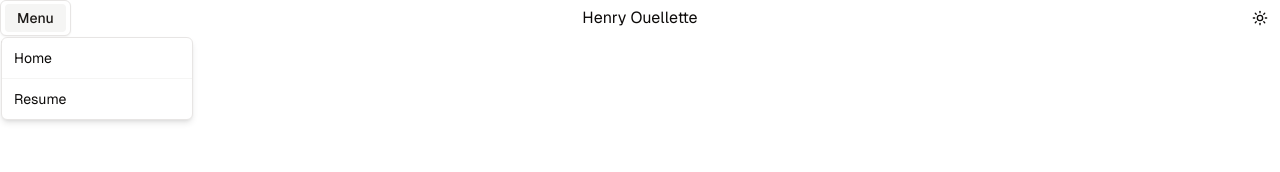
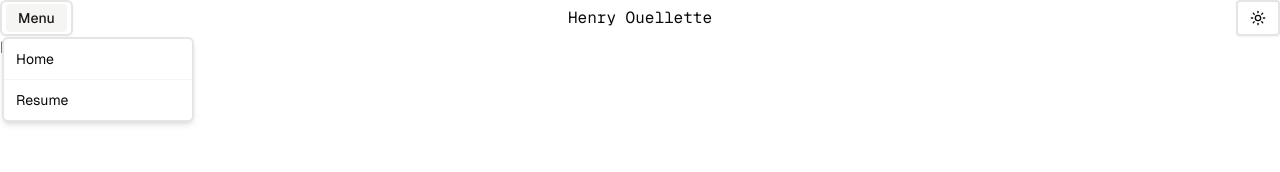
Before and after one commit to hxvry-dev/site, a Next.js app: page / in a window 1280 px wide. Both pictures are taken after a click on the button "Menu". Shown: the top 172 px of the page. Built offline with nearby package versions, Linux system fonts and the light colour scheme.

Commit message:
Hopefully last navbar tweaks

```diff
--- a/components/custom/Navbar/navbar.tsx
+++ b/components/custom/Navbar/navbar.tsx
@@ -15,19 +15,19 @@
 		<div className="grid grid-cols-5 gap-0">
 			<Menubar className="w-fit">
 				<MenubarMenu>
-					<MenubarTrigger className="menubar-trigger">Menu</MenubarTrigger>
-					<MenubarContent sideOffset={5} className="menubar-content">
-						<MenubarItem className="menubar-item" asChild>
+					<MenubarTrigger>Menu</MenubarTrigger>
+					<MenubarContent sideOffset={5}>
+						<MenubarItem asChild>
 							<Link href="/">Home</Link>
 						</MenubarItem>
 						<MenubarSeparator />
-						<MenubarItem className="menubar-item" asChild>
+						<MenubarItem asChild>
 							<Link href="/resume">Resume</Link>
 						</MenubarItem>
 					</MenubarContent>
 				</MenubarMenu>
 			</Menubar>
-			<p className="place-self-center col-span-3">Henry Ouellette</p>
+			<h1 className="place-self-center col-span-3">Henry Ouellette</h1>
 			<UISwitch />
 		</div>
 	);
--- a/components/custom/UISwitch/ui-switch.tsx
+++ b/components/custom/UISwitch/ui-switch.tsx
@@ -17,7 +17,7 @@
 			variant="ghost"
 			size="navButton"
 			radius="sm"
-			className="w-fit justify-self-end"
+			className="w-fit justify-self-end border-2 focus:bg-accent focus:text-accent-foreground shadow-sm"
 			onClick={() => toggleTheme(theme)}
 		>
 			<Sun className="h-[1.2rem] w-[1.2rem] rotate-0 scale-100 transition-all dark:-rotate-90 dark:scale-0" />
--- a/components/ui/menubar.tsx
+++ b/components/ui/menubar.tsx
@@ -22,7 +22,7 @@
 >(({ className, ...props }, ref) => (
 	<MenubarPrimitive.Root
 		ref={ref}
-		className={cn('flex h-9 items-center space-x-1 rounded-md border bg-background p-1 shadow-sm', className)}
+		className={cn('flex h-9 items-center space-x-1 rounded-md border-2 bg-background p-1 shadow-sm', className)}
 		{...props}
 	/>
 ));
@@ -71,7 +71,7 @@
 	<MenubarPrimitive.SubContent
 		ref={ref}
 		className={cn(
-			'z-50 min-w-[8rem] overflow-hidden rounded-md border bg-popover p-1 text-popover-foreground shadow-lg data-[state=open]:animate-in data-[state=closed]:animate-out data-[state=closed]:fade-out-0 data-[state=open]:fade-in-0 data-[state=closed]:zoom-out-95 data-[state=open]:zoom-in-95 data-[side=bottom]:slide-in-from-top-2 data-[side=left]:slide-in-from-right-2 data-[side=right]:slide-in-from-left-2 data-[side=top]:slide-in-from-bottom-2',
+			'z-50 min-w-[8rem] overflow-hidden rounded-md border-2 bg-popover p-1 text-popover-foreground shadow-lg data-[state=open]:animate-in data-[state=closed]:animate-out data-[state=closed]:fade-out-0 data-[state=open]:fade-in-0 data-[state=closed]:zoom-out-95 data-[state=open]:zoom-in-95 data-[side=bottom]:slide-in-from-top-2 data-[side=left]:slide-in-from-right-2 data-[side=right]:slide-in-from-left-2 data-[side=top]:slide-in-from-bottom-2',
 			className,
 		)}
 		{...props}
@@ -90,7 +90,7 @@
 			alignOffset={alignOffset}
 			sideOffset={sideOffset}
 			className={cn(
-				'z-50 min-w-[12rem] overflow-hidden rounded-md border bg-popover p-1 text-popover-foreground shadow-md data-[state=open]:animate-in data-[state=closed]:fade-out-0 data-[state=open]:fade-in-0 data-[state=closed]:zoom-out-95 data-[state=open]:zoom-in-95 data-[side=bottom]:slide-in-from-top-2 data-[side=left]:slide-in-from-right-2 data-[side=right]:slide-in-from-left-2 data-[side=top]:slide-in-from-bottom-2',
+				'z-50 min-w-[12rem] overflow-hidden rounded-md border-2 bg-popover p-1 text-popover-foreground shadow-md data-[state=open]:animate-in data-[state=closed]:fade-out-0 data-[state=open]:fade-in-0 data-[state=closed]:zoom-out-95 data-[state=open]:zoom-in-95 data-[side=bottom]:slide-in-from-top-2 data-[side=left]:slide-in-from-right-2 data-[side=right]:slide-in-from-left-2 data-[side=top]:slide-in-from-bottom-2',
 				className,
 			)}
 			{...props}
```
